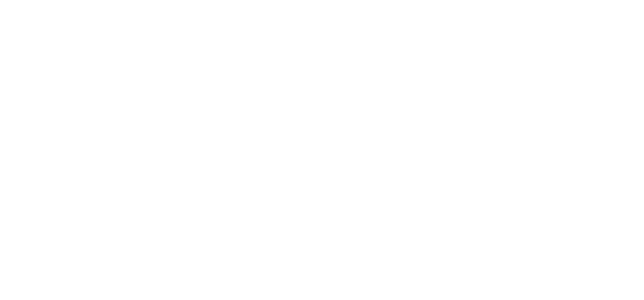
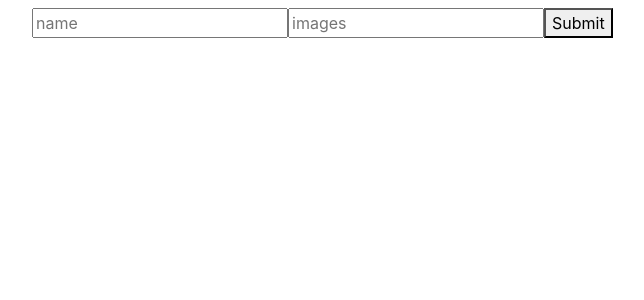
Before and after one commit to shaguftakhanum/reactt, a React (Create React App) app: page /blog/create in a window 1280 px wide. Before the commit this address had no page. Shown: the top 300 px of the page, without its empty margins (53-697 px from the left). Built offline with nearby package versions, Linux system fonts and the light colour scheme.

Commit message:
commited

```diff
--- a/src/pages/Blog.js
+++ b/src/pages/Blog.js
@@ -2,8 +2,9 @@
 import {useEffect,useState} from "react";
 import axios from "axios";
 import Layout from "../components/Layout/Layout";
+import { Link } from "react-router-dom";
 const Blog=()=>{
-    let[items,setitem]=useState([])
+    let[items,setitem]=useState([]);
     useEffect(() => {
         axios.get('http://localhost:8000/api/blogs/getall')
         .then(res=>{
@@ -22,7 +23,7 @@
     <Layout>
 
 
-					 <table class="table table-striped">
+					 <table className="table table-striped">
 						<thead>
 							<tr>
 								<th>Id</th>
@@ -46,13 +47,16 @@
 										<td>{item.updatedAt}</td>
 										<td>
 
-											<button type="button" class="btn btn-success">Edit<i class="fas fa-edit"></i></button>
-											<button type="button" class="btn btn-danger">Delete<i class="far fa-trash-alt"></i></button></td>
+											<button type="button" className="btn btn-success">Edit<i className="fas fa-edit"></i></button>
+											<button type="button" className="btn btn-danger">Delete<i className="far fa-trash-alt"></i></button></td>
 									</tr>
 								))
 							}
 						</tbody>
 					</table>
+					<Link to="/blog/create" element="<Create/>" >
+					<h1>Create Fetch Api</h1>
+					</Link>
 
     </Layout>
     </>
--- /dev/null
+++ b/src/pages/Create.js
@@ -0,0 +1,77 @@
+// import React from 'react'
+// import axios from 'axios'
+
+// const Create = () => {
+//     const btnclick=axios.post('http://localhost:8000/api/post/create', {
+//         name:"anjyna",
+//         images:[
+//             "uploads-1660200728981--d.png",
+//             "uploads-1660200729012--download1.png"
+//         ]
+//       })
+//       .then(function (response) {
+//         console.log(response);
+//       })
+//       .catch(function (error) {
+//         console.log(error);
+//       })
+
+
+//   return (
+//     <>
+//         </>
+
+
+//   )
+// }
+
+// export default Create
+import React, { useState } from 'react'
+import axios from 'axios'
+
+
+const Create = () => {
+    const url="http://localhost:8000/api/post/create";
+    const[data,setdata]=useState({
+        name:"",
+        images:[
+            ""
+
+        ]
+
+    })
+    function onsubmit(e){
+        e.preventDefault();
+        axios.post(url,{
+            name:data.name,
+            images:data.images
+
+        }).then(res=>{
+            console.log(res.data.data)
+        })
+
+    }
+
+
+    function handle(e){
+        const newdata={...data};
+        newdata[e.target.id]=e.target.value;
+        setdata(newdata);
+        console.log(newdata);
+
+
+    }
+  return (
+    <div>
+     <form onSubmit={(e)=>onsubmit(e)}>
+    <input onChange={(e)=>handle(e)} value={data.name} id="name" type="text" placeholder='name'/>
+    <input onChange={(e)=>handle(e)} value={data.images} id="images" type="text" placeholder='images'/>
+    <button>Submit</button>
+
+
+    </form>
+    </div>
+  )
+}
+
+export default Create
--- a/src/pages/Post.js
+++ b/src/pages/Post.js
@@ -22,7 +22,7 @@
     <Layout>
 
 
-					 <table class="table table-striped">
+					 <table className="table table-striped">
 						<thead>
 							<tr>
 								<th>Id</th>
@@ -48,8 +48,8 @@
 										<td>{item.updatedAt}</td>
 										<td>
 
-											<button type="button" class="btn btn-success">Edit<i class="fas fa-edit"></i></button>
-											<button type="button" class="btn btn-danger">Delete<i class="far fa-trash-alt"></i></button></td>
+											<button type="button" className="btn btn-success">Edit<i className="fas fa-edit"></i></button>
+											<button type="button" className="btn btn-danger">Delete<i className="far fa-trash-alt"></i></button></td>
 									</tr>
 								))
 							}
--- a/src/pages/Tag.js
+++ b/src/pages/Tag.js
@@ -22,7 +22,7 @@
     <Layout>
 
 
-					 <table class="table table-striped">
+					 <table className="table table-striped">
 						<thead>
 							<tr>
 								<th>Id</th>
@@ -50,8 +50,8 @@
 										<td>{item.updatedAt}</td>
 										<td>
 
-											<button type="button" class="btn btn-success">Edit<i class="fas fa-edit"></i></button>
-											<button type="button" class="btn btn-danger">Delete<i class="far fa-trash-alt"></i></button></td>
+											<button type="button" className="btn btn-success">Edit<i className="fas fa-edit"></i></button>
+											<button type="button" className="btn btn-danger">Delete<i className="far fa-trash-alt"></i></button></td>
 									</tr>
 								))
 							}
--- a/src/routes/allroutes.js
+++ b/src/routes/allroutes.js
@@ -4,11 +4,13 @@
 import Post from "../pages/Post";
 import Tag from "../pages/Tag";
 import Page from '../pages/Page';
+import Create from '../pages/Create';
 const AllRoutes = () => {
   return (
 		<BrowserRouter>
 			<Routes>
 				<Route path="/" element={<Blog />}/>
+				<Route path="/blog/create" element={<Create/>}></Route>
 				<Route path="/post" element={<Post />} />
 				<Route path="/tag" element={<Tag />}/>
 				<Route path="/tag/page1" element={<Page />} />
```
